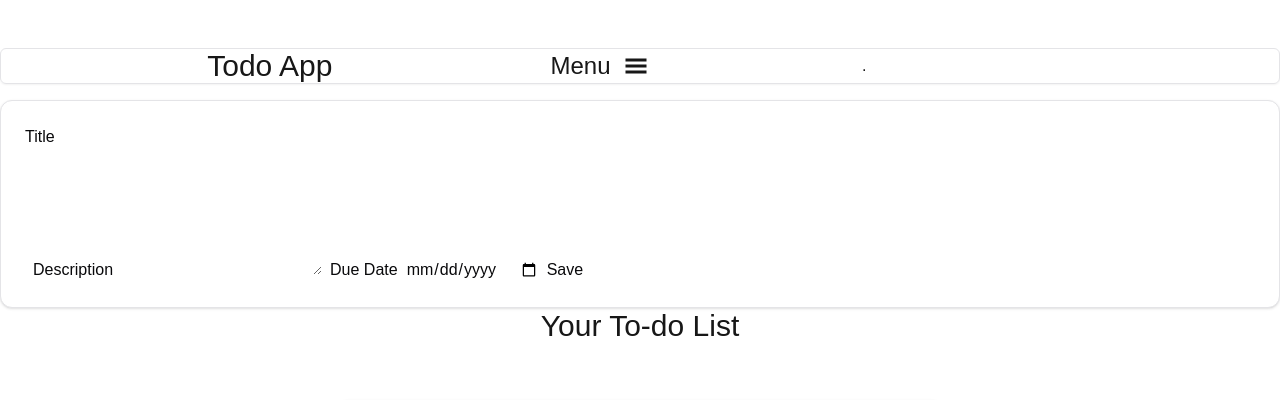
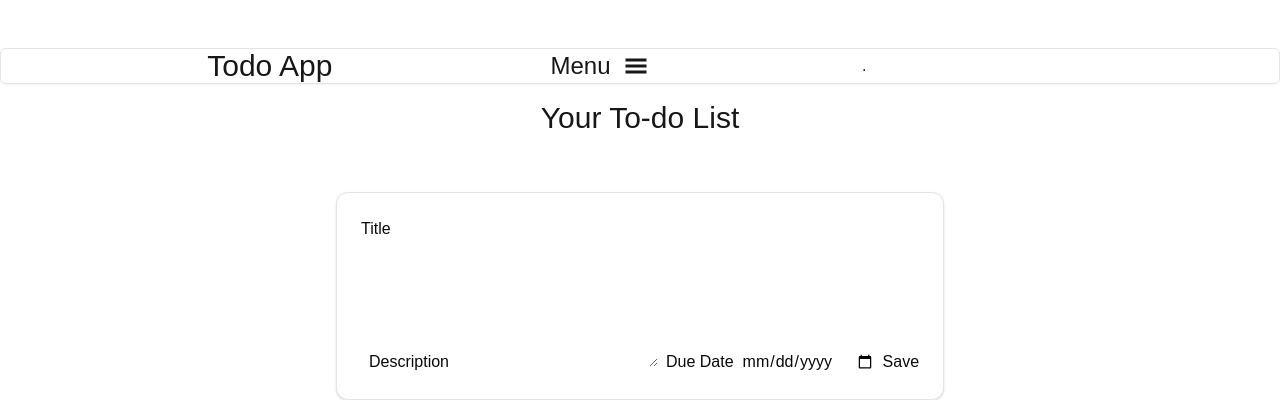
Before and after one commit to musamarasli38/todo-nextjs, a Next.js app in the folder todo-app/: page / in a window 1280 px wide. Shown: the top 400 px of the page. Built offline with nearby package versions, Linux system fonts and the light colour scheme; no server answers; the database is empty.

Commit message:
test fix

```diff
--- a/todo-app/src/app/page.tsx
+++ b/todo-app/src/app/page.tsx
@@ -1,13 +1,7 @@
 import ListTasks from "@/components/list-tasks";
-import { TaskForm } from "@/components/task-form";
 export default function Home() {
   return (
     <div className="flex flex-col items-center">
-      <TaskForm
-        onTaskAdded={function (): void {
-          throw new Error("Function not implemented.");
-        }}
-      ></TaskForm>
       <ListTasks></ListTasks>
     </div>
   );
```
